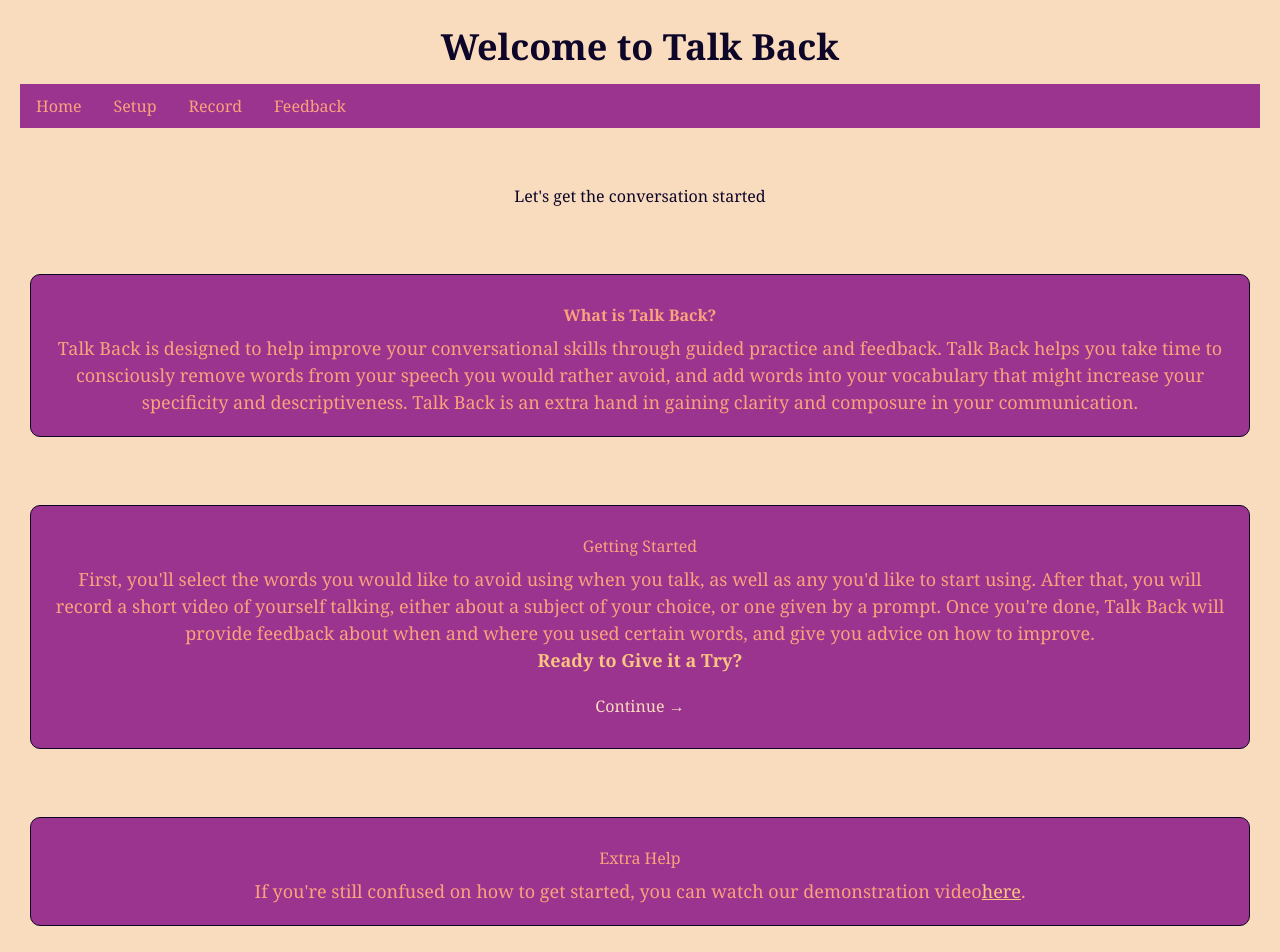
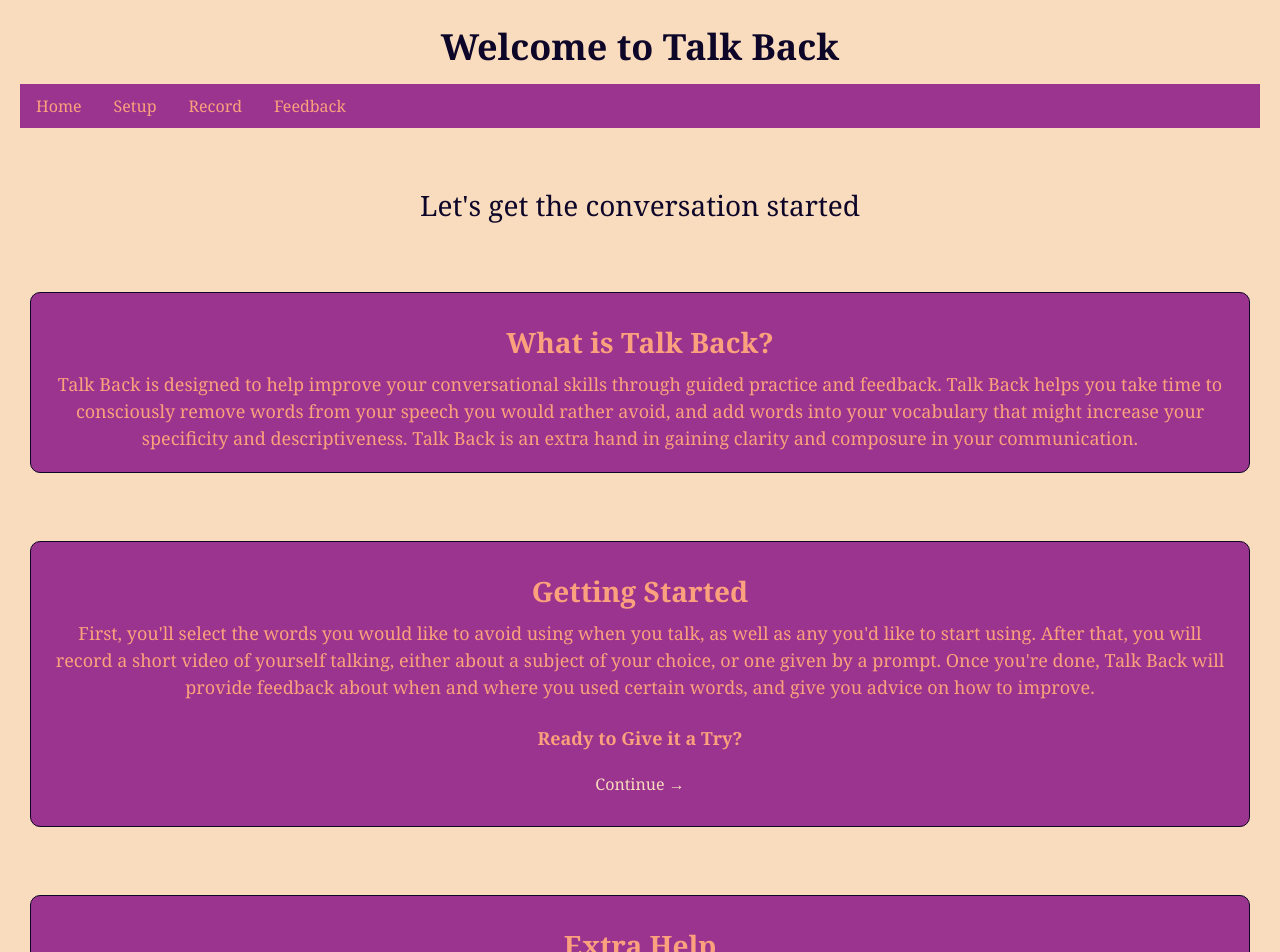
Before and after one commit to ChrisShobe/web-usability-react, a Next.js app in the folder web-usability/: page / in a window 1280 px wide. Shown: the top 952 px of the page. Built offline with nearby package versions, Linux system fonts and the light colour scheme.

Commit message:
A few changes

```diff
--- a/web-usability/app/globals.css
+++ b/web-usability/app/globals.css
@@ -90,11 +90,11 @@ h1 {
   margin: 10px 0;
 }
 
-h2,
-h3 {
+h2, h3 {
   color: #0d0628;
   text-align: center;
   margin: 8px 0;
+  font-size: 28px
 }
 
 p {
@@ -506,6 +506,7 @@ section h2 {
 #nextBtn:hover {
   background-color: #fca17d;
 }
+
 
 /* Tablet and smaller (max-width: 768px) */
 @media (max-width: 768px) {
--- a/web-usability/app/page.tsx
+++ b/web-usability/app/page.tsx
@@ -46,9 +46,10 @@ export default function Home() {
       </section>
       <br />
       <br />
+
       <section>
         <h2>
-          Getting Started
+          <b>Getting Started</b>
         </h2>
         <p>
           First, you'll select the words you would like to avoid using when you talk, as well as any you'd like to start using.
@@ -56,7 +57,8 @@ export default function Home() {
           prompt. Once you're done, Talk Back will provide feedback about when and where you used certain words, and give you advice
           on how to improve.
         </p>
-        <p style={{ 'textAlign': 'center', 'color': '#fdc482' }}>
+        <br />
+        <p style={{ 'textAlign': 'center', 'color': '#fca17d' }}>
           <b>
             Ready to Give it a Try?
           </b>
@@ -69,14 +71,15 @@ export default function Home() {
       </section>
       <br />
       <br />
+
       <section>
         <h2>
-          Extra Help
+          <b>Extra Help</b>
         </h2>
         <p>
-          If you're still confused on how to get started, you can watch our demonstration video
-          <a style={{ 'color': '#fdc482' }} href="flashbang.html">
-           here
+          If you're still confused on how to get started, you can watch our demonstration video -
+          <a style={{ 'color': '#fdc482' }} href="/recording">
+          here
           </a>
           .
         </p>
--- /dev/null
+++ b/web-usability/app/page/page.tsx
@@ -0,0 +1,5 @@
+import Home from "../page";
+
+export default function HomePage() {
+  return <Home />;
+}
```
